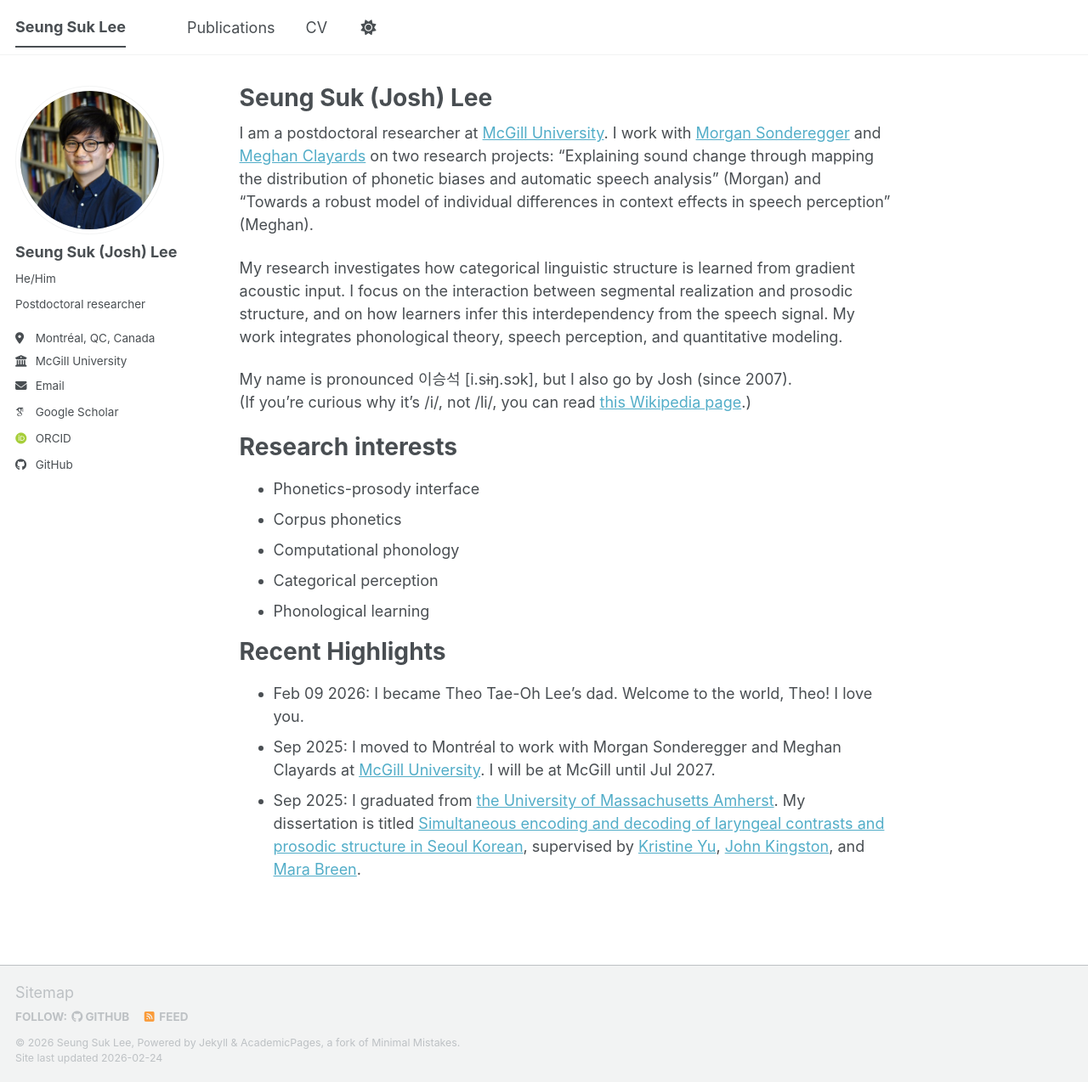
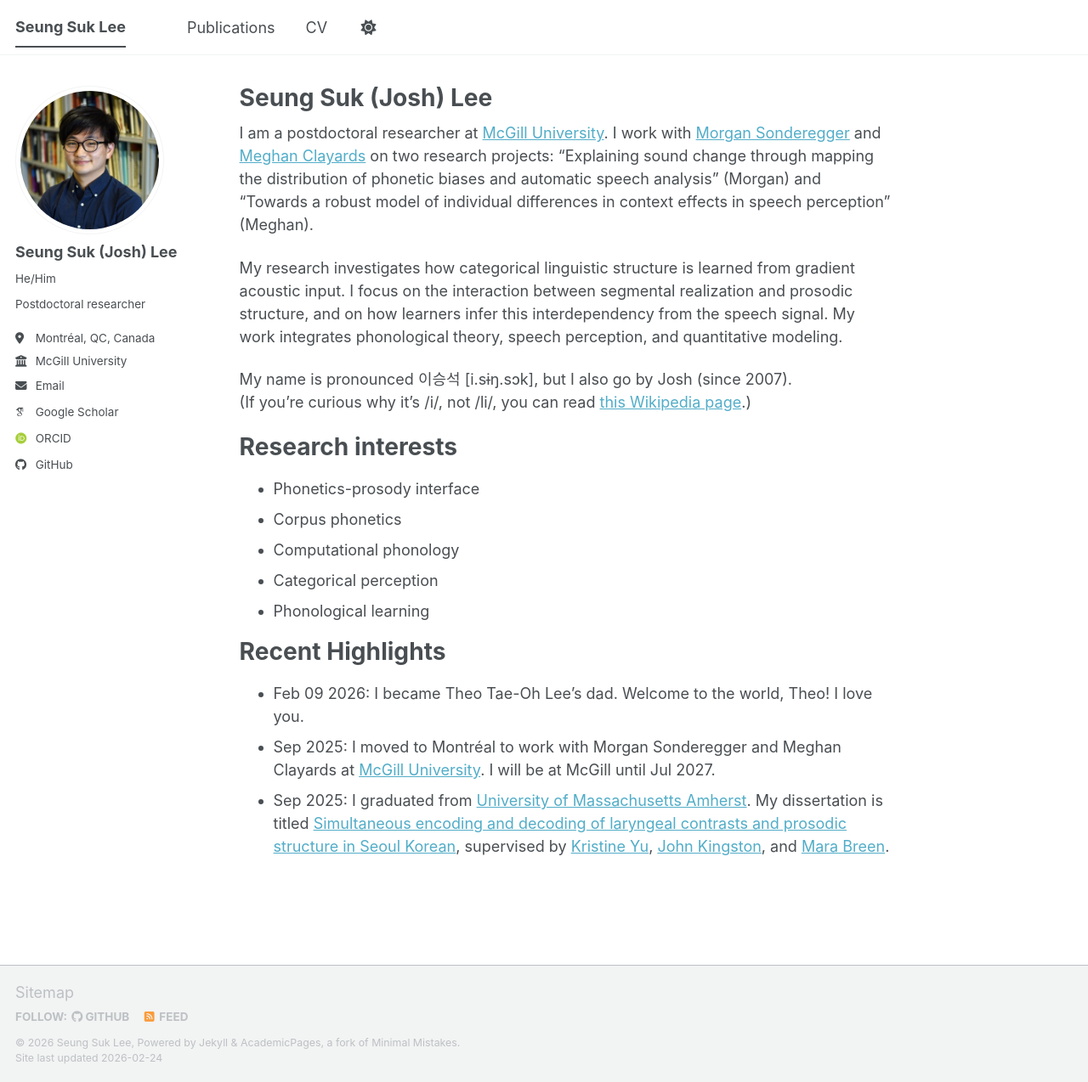
Before and after one commit to seungsuklee/seungsuklee.github.io, a Jekyll site: the page built from _pages/about.md, in a window 1280 px wide and 1274 px high. Shown: the whole window at 85% size. Built offline with Jekyll 4.4.1, drawn with Linux system fonts in a browser that asks for light colours; some web fonts are replaced; a script bundle is joined from its source files by our own code; library files that are not in the unit come from our copies.

Commit message:
Fix formatting in about.md for graduation entry

```diff
--- a/_pages/about.md
+++ b/_pages/about.md
@@ -25,4 +25,4 @@ Recent Highlights
 ======
 - Feb 09 2026: I became Theo Tae-Oh Lee's dad. Welcome to the world, Theo! I love you.
 - Sep 2025: I moved to Montréal to work with Morgan Sonderegger and Meghan Clayards at [McGill University](https://www.mcgill.ca/linguistics/). I will be at McGill until Jul 2027.
-- Sep 2025: I graduated from [the University of Massachusetts Amherst](https://www.umass.edu/linguistics/). My dissertation is titled [Simultaneous encoding and decoding of laryngeal contrasts and prosodic structure in Seoul Korean](http://scholarworks.umass.edu/entities/publication/41642f97-305c-4742-906d-5a40abcc0eb3), supervised by [Kristine Yu](https://www.krisyu.org/"), [John Kingston](https://websites.umass.edu/jkingstn/), and [Mara Breen](https://sites.google.com/mtholyoke.edu/mbreen/).
+- Sep 2025: I graduated from [University of Massachusetts Amherst](https://www.umass.edu/linguistics/). My dissertation is titled [Simultaneous encoding and decoding of laryngeal contrasts and prosodic structure in Seoul Korean](http://scholarworks.umass.edu/entities/publication/41642f97-305c-4742-906d-5a40abcc0eb3), supervised by [Kristine Yu](https://www.krisyu.org/), [John Kingston](https://websites.umass.edu/jkingstn/), and [Mara Breen](https://sites.google.com/mtholyoke.edu/mbreen/).
```
